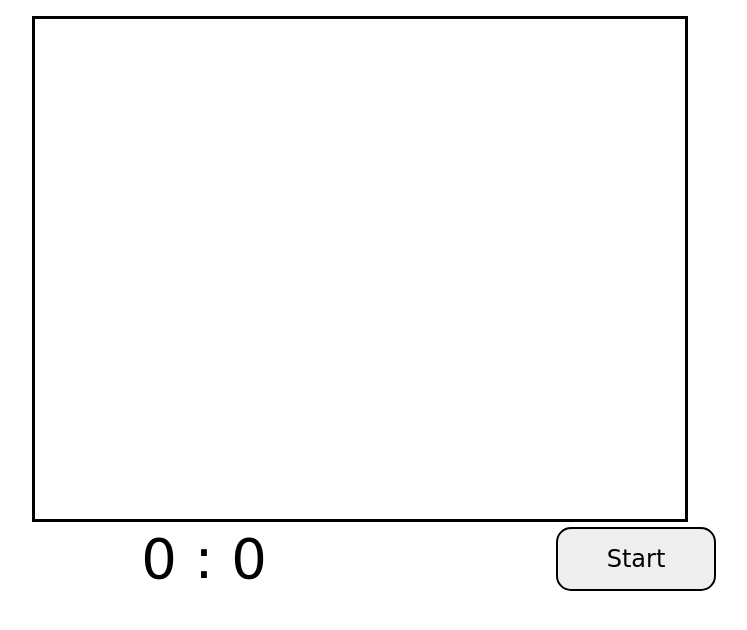
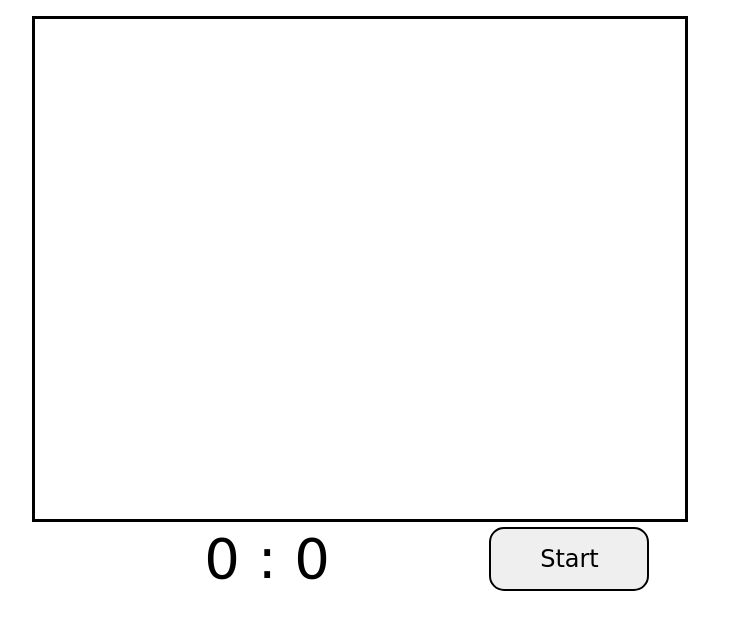
Before and after one commit to dharmraj-magdum/PingPong-Game, a plain HTML site: page PingPong.html in a window 1280 px wide. Shown: the whole page, without its empty margins (280-1027 px from the left). Drawn offline with Linux system fonts and the light colour scheme.

Commit message:
css adjustment

```diff
--- a/PingPong.css
+++ b/PingPong.css
@@ -18,15 +18,17 @@ body {
 	border: 3px solid;
 }
 .action {
-	width: 100%;
+	width: 60vw;
+	max-width: 70%;
+	margin: auto;
 	display: flex;
 	align-items: center;
 	justify-content: space-around;
 }
 #scoreText {
+	width: 65%;
 	font-family: "Permanent Marker", cursive;
 	font-size: 3.5rem;
-	width: 25rem;
 }
 #resetBtn {
 	font-family: "Permanent Marker", cursive;
```
